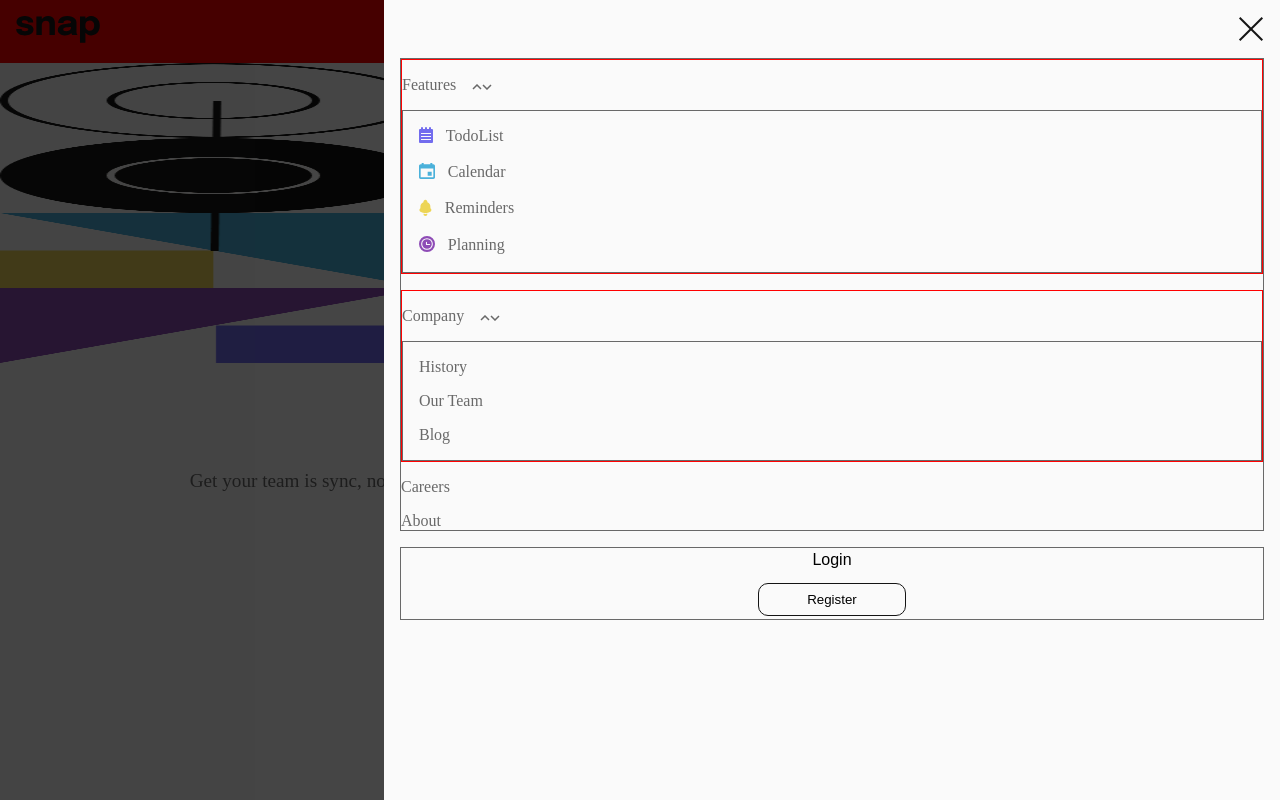
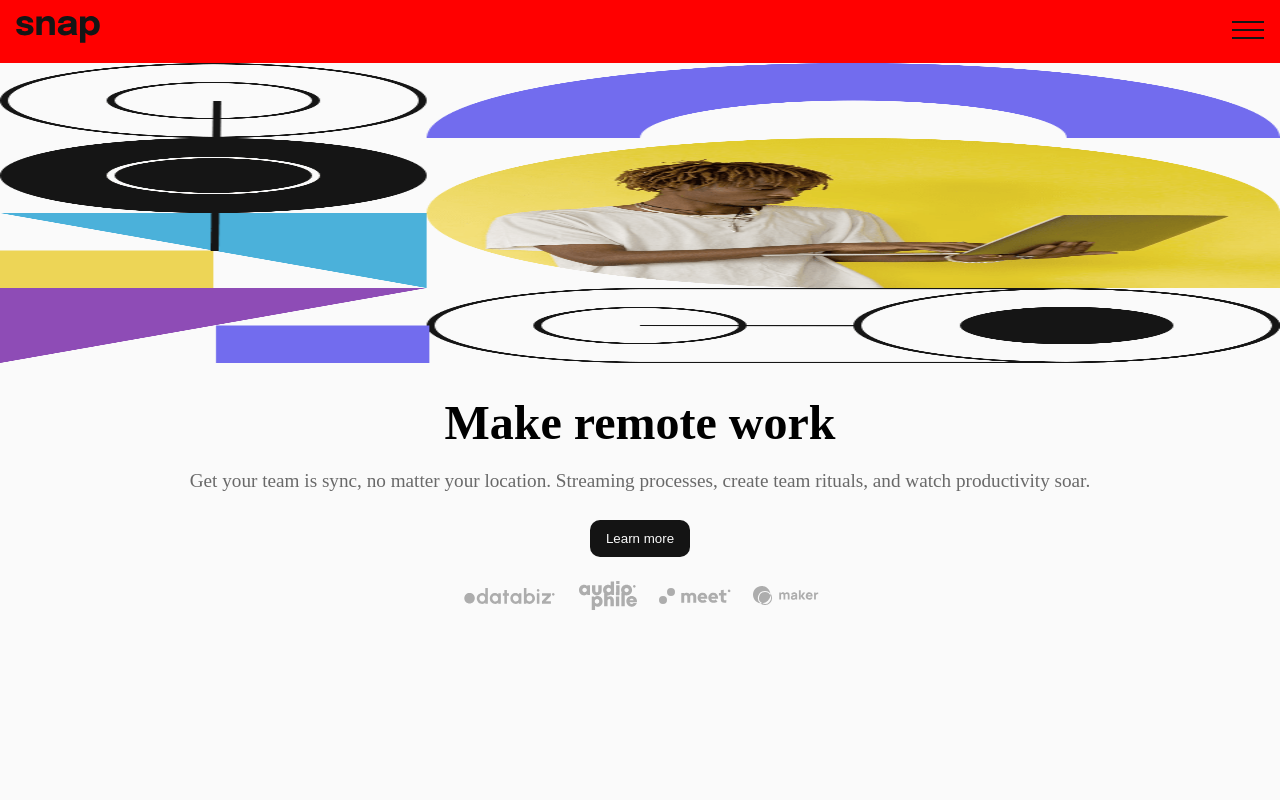
Before and after one commit to Heisdalu/snap-landing-page, a React (Create React App) app: page / in a window 1280 px wide. Built offline with nearby package versions, Linux system fonts and the light colour scheme.

Commit message:
fixed overflow issue

```diff
--- a/src/App.module.css
+++ b/src/App.module.css
@@ -4,11 +4,7 @@
     box-sizing: border-box;
 }
 
-body{
+html ,body{
     background-color: hsl(0, 0%, 98%);
+    overflow-x: hidden;
 }
-
-
-/* .main-wrapper{
-
-} */
--- a/src/components/Modal/Modal.js
+++ b/src/components/Modal/Modal.js
@@ -9,8 +9,8 @@ import style from "./Modal.module.css";
 
 const Modal = () => {
   return (
-    <>
-    <Overlay />
+    <div className={style.disabled}>
+      <Overlay />
       <nav className={style.modal}>
         <div className={style.closeMenuContainer}>
           <img src={CloseMenu} alt="Close-menu button" />
@@ -26,7 +26,7 @@ const Modal = () => {
           <button className={style.registerBtn}>Register</button>
         </section>
       </nav>
-    </>
+    </div>
   );
 };
 
--- a/src/components/Modal/Modal.module.css
+++ b/src/components/Modal/Modal.module.css
@@ -9,13 +9,18 @@
   color: #696969;
 }
 
+.disabled{
+  /* overflow: hidden; */
+  /* transform: translateX(10%); */
+  transform: translateX(100%);
+}
+
 .closeMenuContainer {
   display: flex;
   justify-content: right;
 }
 
 .navList {
-  border: 1px solid;
   margin: 1rem 0;
   list-style: none;
   display: flex;
@@ -26,7 +31,6 @@
 .buttonContainer {
   display: flex;
   flex-direction: column;
-  border: 1px solid;
   justify-content: center;
   align-items: center;
   gap: 0.5rem;
--- a/src/components/Modal/ModalList.module.css
+++ b/src/components/Modal/ModalList.module.css
@@ -1,6 +1,6 @@
-.toggleList{
+/* .toggleList{
   border: 1px solid red;
-}
+} */
 
 .inner{
   margin: 1rem 0;
```
